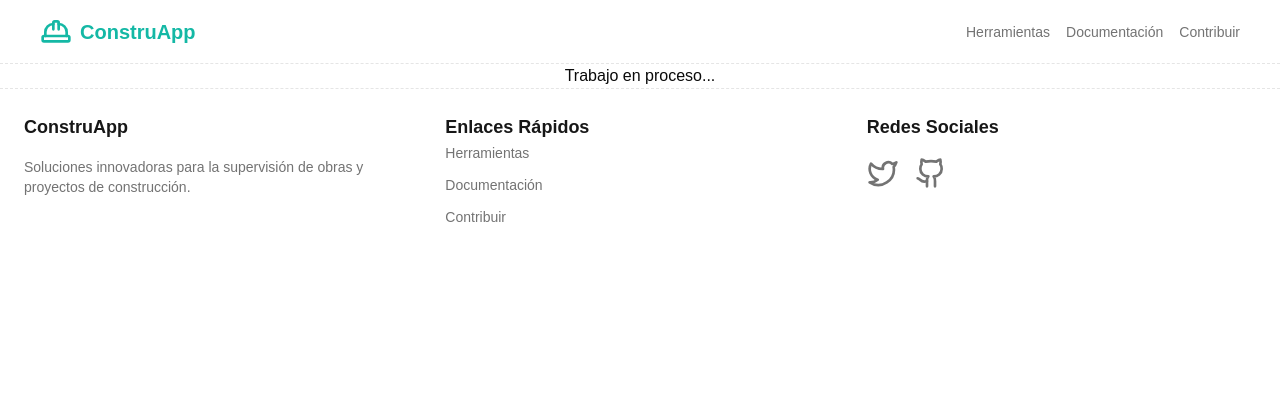
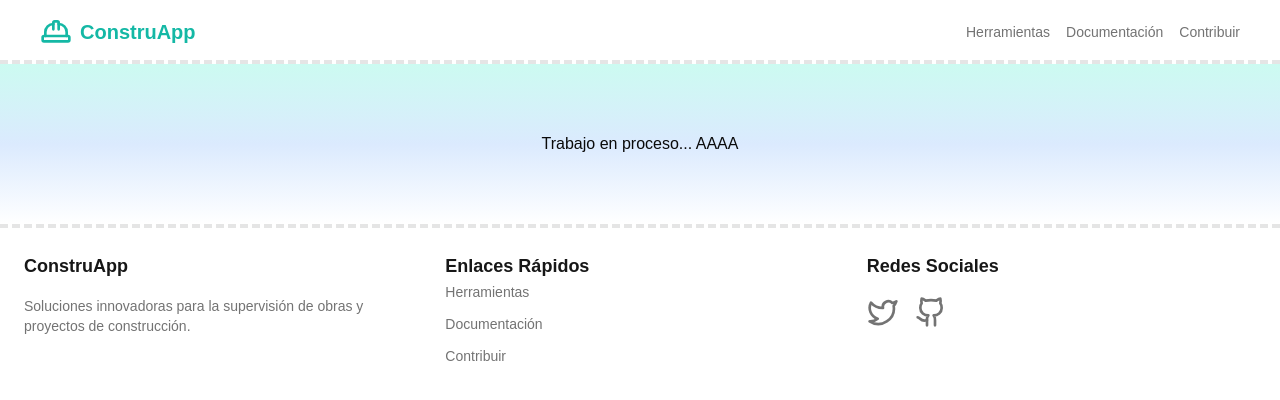
Before and after one commit to LEstebanR/supervision_obra, a Next.js app: page / in a window 1280 px wide. Shown: the top 400 px of the page. Built offline with nearby package versions, Linux system fonts and the light colour scheme.

Commit message:
add landing section component

```diff
--- a/src/app/layout.tsx
+++ b/src/app/layout.tsx
@@ -31,7 +31,7 @@ export default function RootLayout({
         className={`${geistSans.variable} ${geistMono.variable} antialiased w-full min-h-screen flex flex-col items-center `}
       >
         <Header />
-        <div className="w-8/12 pt-16">{children}</div>
+        <div className="pt-16">{children}</div>
         <Footer />
       </body>
     </html>
--- a/src/app/page.tsx
+++ b/src/app/page.tsx
@@ -1,7 +1,11 @@
+import LandingSection from "@/components/ui/landingSection";
+
 export default function Home() {
   return (
-    <div className="flex justify-center items-center">
-      <p>Trabajo en proceso...</p>
-    </div>
+    <>
+      <LandingSection background>
+        <p>Trabajo en proceso... AAAA</p>
+      </LandingSection>
+    </>
   );
 }
--- a/src/components/ui/footer.tsx
+++ b/src/components/ui/footer.tsx
@@ -15,7 +15,7 @@ const SOCIAL_LINKS = [
 
 export const Footer = () => {
   return (
-    <footer className="relative py-6 w-full shrink-0 px-4 md:px-6 border-t border-dashed border-border bg-background backdrop-blur-sm">
+    <footer className="relative py-6 w-full shrink-0 px-4 md:px-6  border-dashed border-border bg-background backdrop-blur-sm border-t-4">
       <div className="container mx-auto">
         <div className="grid grid-cols-1 md:grid-cols-3 gap-8">
           <div>
--- a/src/components/ui/header.tsx
+++ b/src/components/ui/header.tsx
@@ -10,7 +10,7 @@ export const Header = () => {
   const [isMenuOpen, setIsMenuOpen] = useState(false);
 
   return (
-    <header className="fixed top-0 left-0 right-0 z-50  lg:px-6 py-4 backdrop-blur-sm bg-backgorund border-b border-dashed border-border transition-colors duration-300 h-16 w-full">
+    <header className="fixed top-0 left-0 right-0 z-50  lg:px-6 py-4 backdrop-blur-sm bg-backgorund border-dashed border-border transition-colors duration-300 h-16 w-full border-b-4">
       <div className="container  flex items-center justify-between px-4  mx-auto ">
         <Link className="flex items-center space-x-2" href="/">
           <HardHat className="h-8 w-8 text-primary" />
--- /dev/null
+++ b/src/components/ui/landingSection.tsx
@@ -0,0 +1,25 @@
+import clsx from "clsx";
+import React from "react";
+
+type LandingSectionProps = {
+  children: React.ReactNode;
+  background?: boolean;
+};
+
+const LandingSection: React.FC<LandingSectionProps> = ({
+  children,
+  background,
+}) => {
+  return (
+    <section
+      className={clsx(
+        "flex flex-col gap-2 items-center min-h-40 justify-center w-screen",
+        { "bg-gradient-to-b from-teal-100 via-blue-100 to-white": background }
+      )}
+    >
+      <div>{children}</div>
+    </section>
+  );
+};
+
+export default LandingSection;
```
